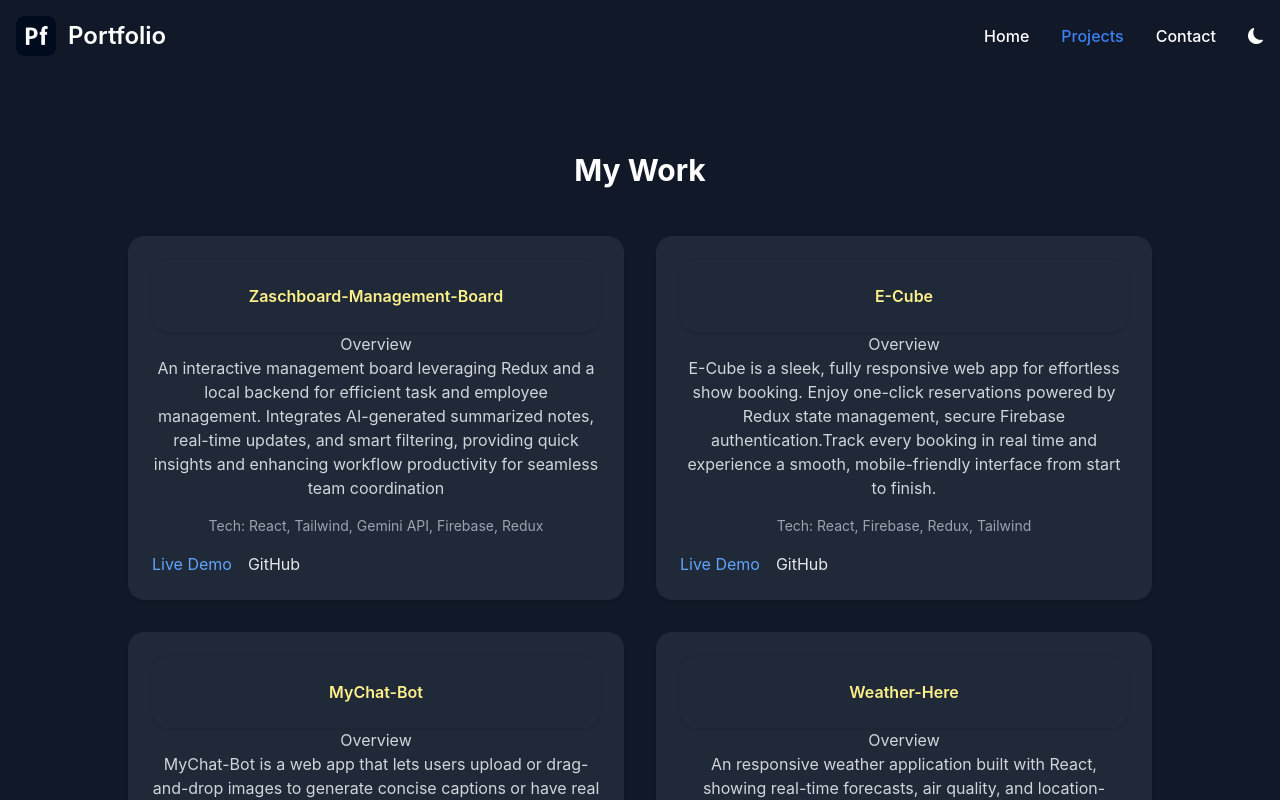
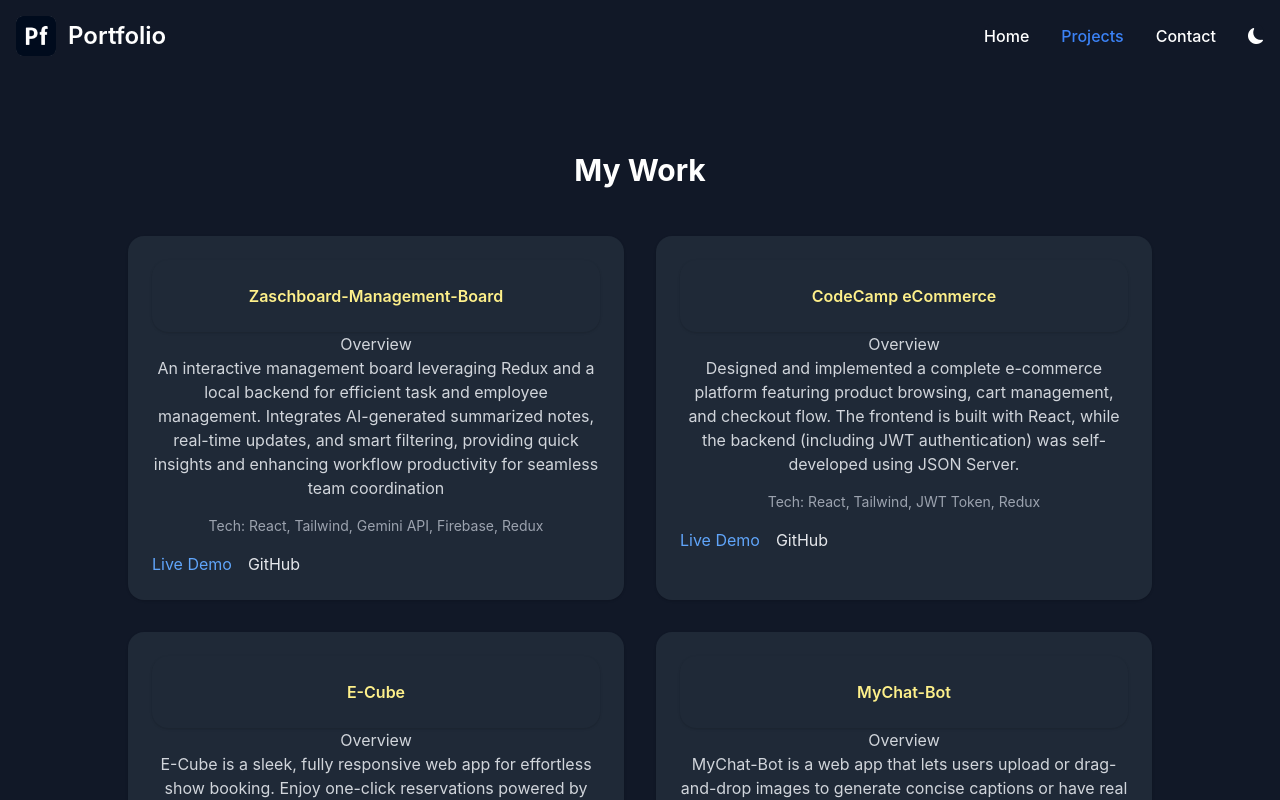
Before and after one commit to DebasmitaBHowmick/frontend-portfolio, a React (Create React App) app: page /projects in a window 1280 px wide. Shown: the top 800 px of the page. Built offline with nearby package versions, Linux system fonts and the light colour scheme.

Commit message:
updated project

```diff
--- a/src/Data/Projects.ts
+++ b/src/Data/Projects.ts
@@ -14,6 +14,13 @@ export const projects: Project[] = [
      live: "https://zaschboard.netlify.app/",
      github: "https://github.com/DebasmitaBHowmick/Zaschboard-Management-Board"
 
+    },
+    {
+    title: "CodeCamp eCommerce",
+    description: "Designed and implemented a complete e-commerce platform featuring product browsing, cart management, and checkout flow. The frontend is built with React, while the backend (including JWT authentication) was self-developed using JSON Server.",
+    tech: "React, Tailwind, JWT Token, Redux",
+     live: "https://codecamp-ebook.netlify.app/",
+     github: "https://github.com/DebasmitaBHowmick/CodeCamp"
     },
     {
         title: "E-Cube",
```
